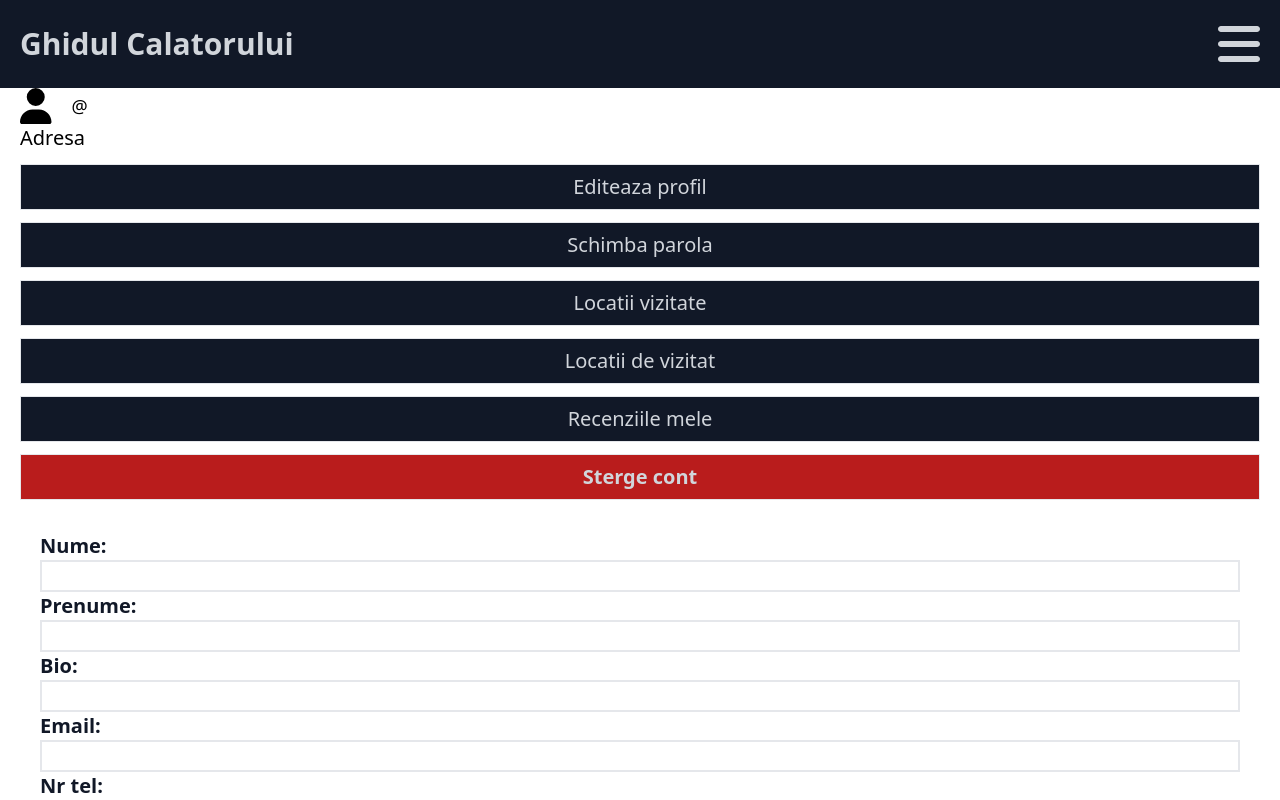
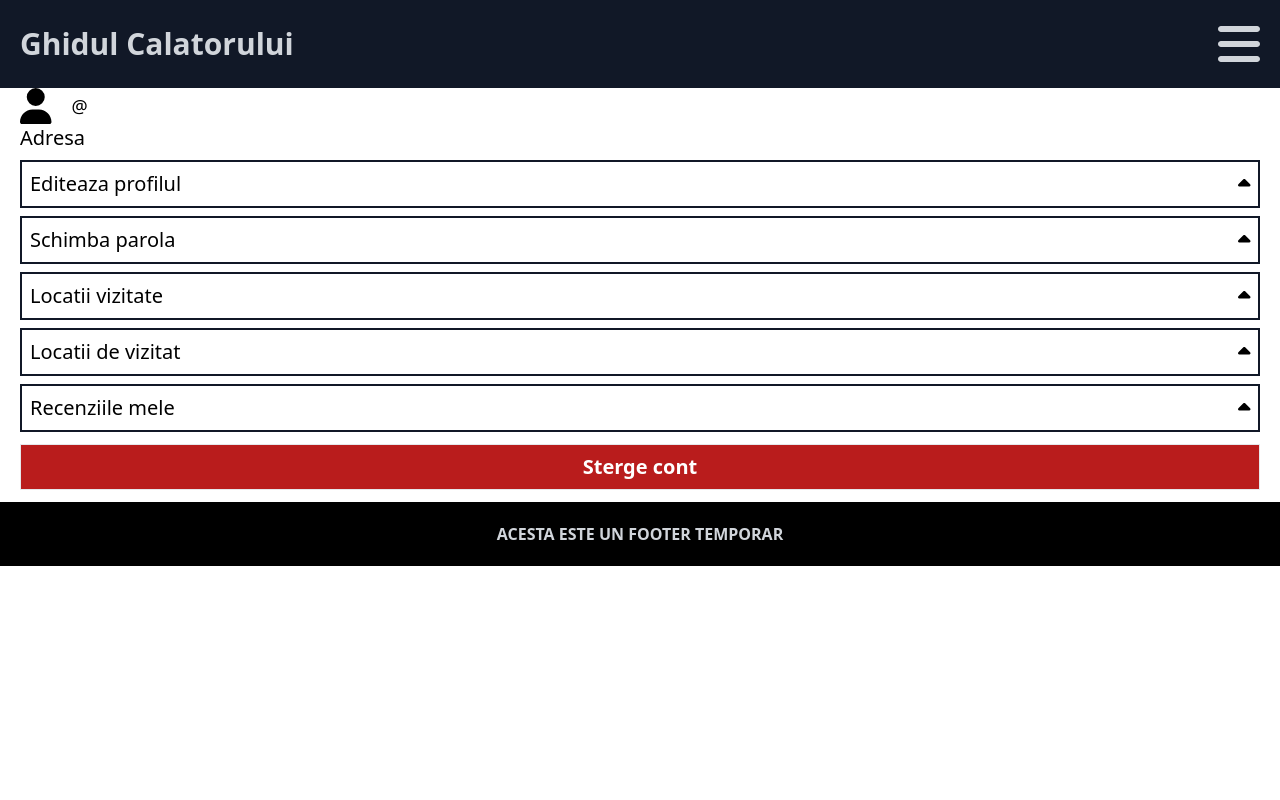
Before and after one commit to dlaurq/GhidTuristic-Licenta-Frontend, a React (Vite) app: page /cont in a window 1280 px wide. Shown: the top 800 px of the page. Built offline with nearby package versions, Linux system fonts and the light colour scheme; no server answers.

Commit message:
am implemenatat formuri pentru schimabrea datelor din cont si a parolei

```diff
--- a/src/index.css
+++ b/src/index.css
@@ -4,13 +4,12 @@
 
 @layer base{
     button {
-        @apply p-2 text-xl text-gray-300 border;
+        @apply p-2 text-xl text-white bg-gray-900 border block;
     }
 
-    input {
-        @apply border-2 focus:border-amber-400 text-neutral-400 focus:text-amber-400 w-full;
+    input, textarea {
+        @apply border-2 border-gray-900 pl-1 leading-10 focus:border-amber-400 text-neutral-400 focus:text-amber-400 w-full;
     }
-
     select {
         @apply text-gray-900;
     }
@@ -19,10 +18,6 @@
         @apply text-gray-300 text-xl font-bold p-5 w-full text-left border-b flex flex-col justify-around;
     }
 
-    button {
-        @apply block bg-gray-900 ;
-    }
-
     label {
         @apply text-gray-900
     }
--- a/src/pages/Cont.jsx
+++ b/src/pages/Cont.jsx
@@ -1,4 +1,4 @@
-import { faUser } from '@fortawesome/free-solid-svg-icons'
+import { faUser, faCaretDown, faCaretUp } from '@fortawesome/free-solid-svg-icons'
 import { FontAwesomeIcon } from '@fortawesome/react-fontawesome'
 import { useEffect } from 'react'
 import useAxiosPrivate from '../hooks/useAxiosPrivate'
@@ -12,6 +12,11 @@ const Cont = () => {
     const {auth} = useAuth()
     const api = useAxiosPrivate()
 
+    const [showEditForm, setShowEditForm] = useState(false)
+    const [showPwForm, setShowPwForm] = useState(false)
+    const [showLocatiiVizitate, setShowLocatiiVizitate] = useState(false)
+    const [showLocatiiDeVizitat, setShowLocatiiDeVizitat] = useState(false)
+    const [showRecenzii, setShowRecenzii] = useState(false)
     const [user, setUser] = useState({})
 
     useEffect(() => {
@@ -46,43 +51,105 @@ const Cont = () => {
             <p>Adresa</p>
         </section>
 
-        <button className='w-full my-3'>Editeaza profil</button>
-        <button className='w-full my-3'>Schimba parola</button>
-        <button className='w-full my-3'>Locatii vizitate</button>
-        <button className='w-full my-3'>Locatii de vizitat</button>
-        <button className='w-full my-3'>Recenziile mele</button>
-        <button className='w-full my-3 bg-red-700 font-bold'>Sterge cont</button>
+        <Tab
+            toggle={showEditForm}
+            setToggle={setShowEditForm}
+            text='Editeaza profilul'
+            component={<ProfilForm user={user} setShowEditForm={setShowEditForm} setUser={setUser} userData={user} />}
 
-        <ProfilForm />
+        />
+
+        <Tab
+            toggle={showPwForm}
+            setToggle={setShowPwForm}
+            text='Schimba parola'
+            component={<ChangePwForm setShowPwForm={setShowPwForm}/>}
+        />
+
+        <Tab
+            toggle={showLocatiiVizitate}
+            setToggle={setShowLocatiiVizitate}
+            text='Locatii vizitate'
+
+        />
+
+        <Tab
+            toggle={showLocatiiDeVizitat}
+            setToggle={setShowLocatiiDeVizitat}
+            text='Locatii de vizitat'
+
+        />
+
+        <Tab
+            toggle={showRecenzii}
+            setToggle={setShowRecenzii}
+            text='Recenziile mele'
+
+        />
+
+        <button className='text-white w-full my-3 bg-red-700 font-bold'>Sterge cont</button>
+
+
     </section>
   )
 }
 
 
-const ProfilForm = () => {
+const Tab = ({toggle, setToggle, text, component}) => {
+
+    return(
+        <section className='border-2 border-gray-900 my-2 p-2'>
+            <section onClick={() => setToggle(prev => !prev)} className='flex justify-between items-center text-xl cursor-pointer'>
+                <p>{text}</p>
+                <FontAwesomeIcon icon={toggle ? faCaretDown : faCaretUp}/>
+            </section>
+            {toggle && component}
+        </section>
+    )
+
+}
+
+const ProfilForm = ({user, setShowEditForm, setUser, userData}) => {
+
     const phoneRegExp = /^((\\+[1-9]{1,4}[ \\-]*)|(\\([0-9]{2,3}\\)[ \\-]*)|([0-9]{2,4})[ \\-]*)*?[0-9]{3,4}?[ \\-]*[0-9]{3,4}?$/
+
+    const api = useAxiosPrivate()
+    const {auth} = useAuth()
+
+
+    const handleSubmit = async (values) => {
+        console.log('asd')
+        console.log(values)
+        try{
+            const res = await api.patch(`/users/${auth.username}`, values)
+            console.log(res.data)
+            if(res.status === 200){
+                setUser({...userData, ...values})
+            }
+            setShowEditForm(false)
+        }catch(err){
+            console.log(err)
+        }
+    }
 
     const formik = useFormik({
         initialValues:{
-            lastName: '',
-            firstName: '',
-            bio: '',
-            email: '',
-            phoneNr: '',
+            lastName: user.lastName || '',
+            firstName: user.firstName || '',
+            bio: user.bio || '',
+            email: user.email || '',
+            phoneNr: user.phoneNr || '',
         },
 
         validationSchema: Yup.object({
-            lastName: Yup.string().min(4,'Camul trebuie sa contina minim 4 caracter'),
-            firstName: Yup.string().min(4,'Camul trebuie sa contina minim 4 caracter'),
+            lastName: Yup.string().min(4,'Campul trebuie sa contina minim 4 caracter').matches(/^[aA-zZ\s]+$/, "Campul trebuie sa contina doar litere"),
+            firstName: Yup.string().min(4,'Campul trebuie sa contina minim 4 caracter').matches(/^[aA-zZ\s]+$/, "Campul trebuie sa contina doar litere"),
             bio: Yup.string(),
             email: Yup.string().email('Adresa de email este invalida'),
             phoneNr: Yup.string().matches(phoneRegExp, 'Numarul de telefon este invalid'),
         }),
 
-        onSubmit: (values) => {
-            console.log('asd')
-            console.log(values)
-        }
+        onSubmit: handleSubmit
     })
 
     return(
@@ -124,7 +191,7 @@ const ProfilForm = () => {
                     : 'Bio: '
                 }
             </label>
-            <input
+            <textarea
                 type="text"
                 name="bio"
                 id="bio"
@@ -164,7 +231,75 @@ const ProfilForm = () => {
                 onBlur={formik.handleBlur}
             />
 
-            <button className='mt-5 text-amber-400 border-2 border-amber-400 cursor-pointer' type="submit">Editeaza</button>
+            <button className='mt-5 text-amber-400 border-2 border-amber-400' type="submit">Editeaza</button>
+        </form>
+    )
+}
+
+const ChangePwForm = ({setShowPwForm}) => {
+
+    const api = useAxiosPrivate()
+    const {auth} = useAuth()
+
+    const handleSubmit = async (values) => {
+        console.log(values)
+        try{
+            const res = await api.patch(`/users/edit/password/${auth.username}`, values)
+            console.log(res.data)
+            setShowPwForm(false)
+        }catch(err){
+            console.log(err)
+        }
+    }
+
+    const formik = useFormik({
+        initialValues: {
+            pw: '',
+            confPw: ''
+        },
+         validationSchema: Yup.object({
+            pw: Yup.string().required('Camp Obligatoriu').min(8, 'Parola trebuie sa contina minim 8 caractere'),
+            confPw: Yup.string().required('Camp Obligatoriu').oneOf([Yup.ref('pw'), null], 'Parolele trebuie sa coincida'),
+         }),
+
+         onSubmit: handleSubmit
+    }
+    )
+
+    return(
+        <form onSubmit={formik.handleSubmit} autoComplete="off">
+
+            <label htmlFor="pw">
+                {formik.touched.pw && formik.errors.pw
+                    ? formik.errors.pw
+                    : 'Parola: '
+                }
+            </label>
+            <input
+                type="password"
+                name='pw'
+                id='pw'
+                onChange={formik.handleChange}
+                onBlur={formik.handleBlur}
+                value={formik.values.pw}
+            />
+
+            <label htmlFor="confPw">
+                {formik.touched.confPw && formik.errors.confPw
+                    ? formik.errors.confPw
+                    : 'Confirmati parola: '
+                }
+            </label>
+            <input
+                type="password"
+                name='confPw'
+                id='confPw'
+                onChange={formik.handleChange}
+                onBlur={formik.handleBlur}
+                value={formik.values.confPw}
+            />
+
+            <button className='mt-5 text-amber-400 border-2 border-amber-400' type="submit">Confirma</button>
         </form>
     )
 }
```
